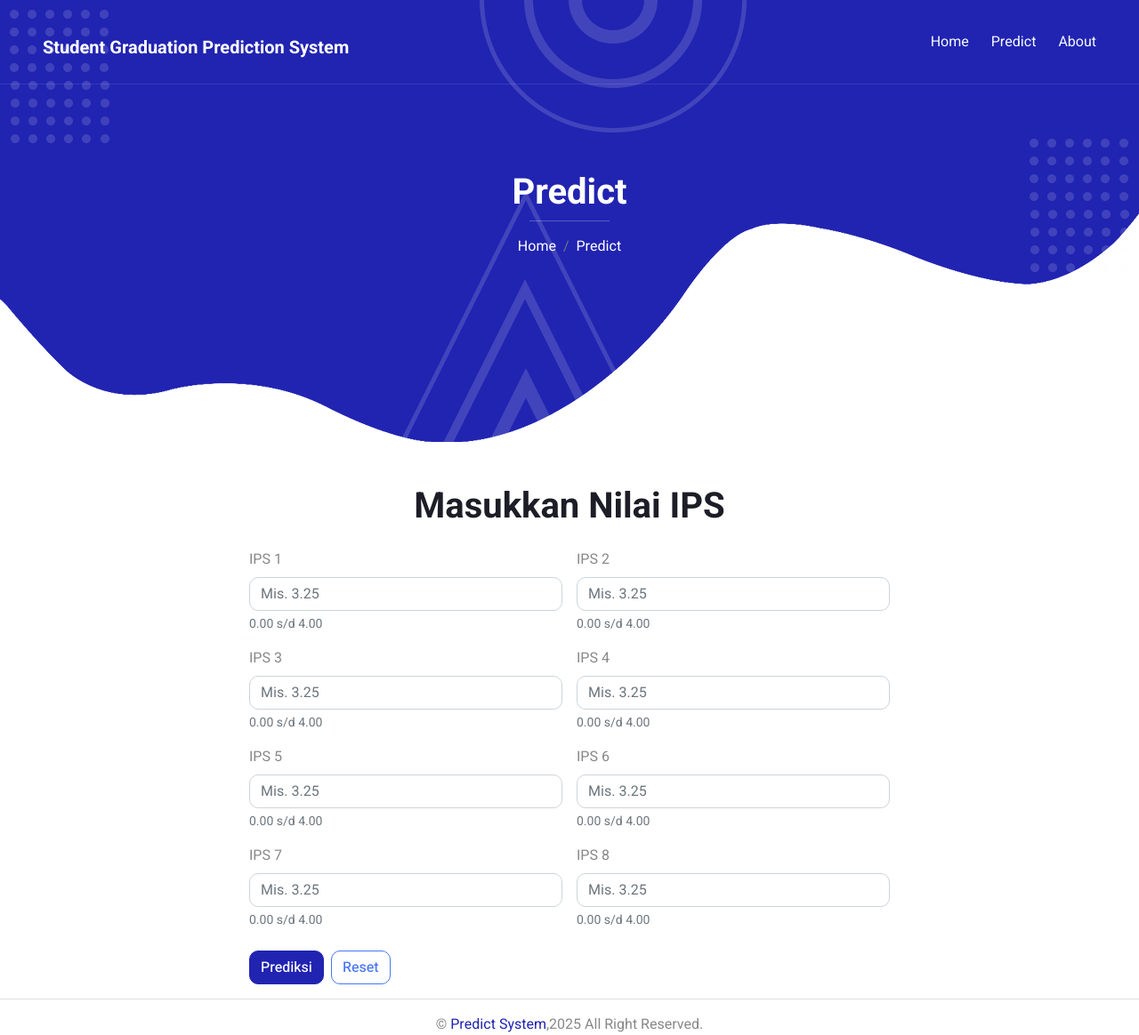
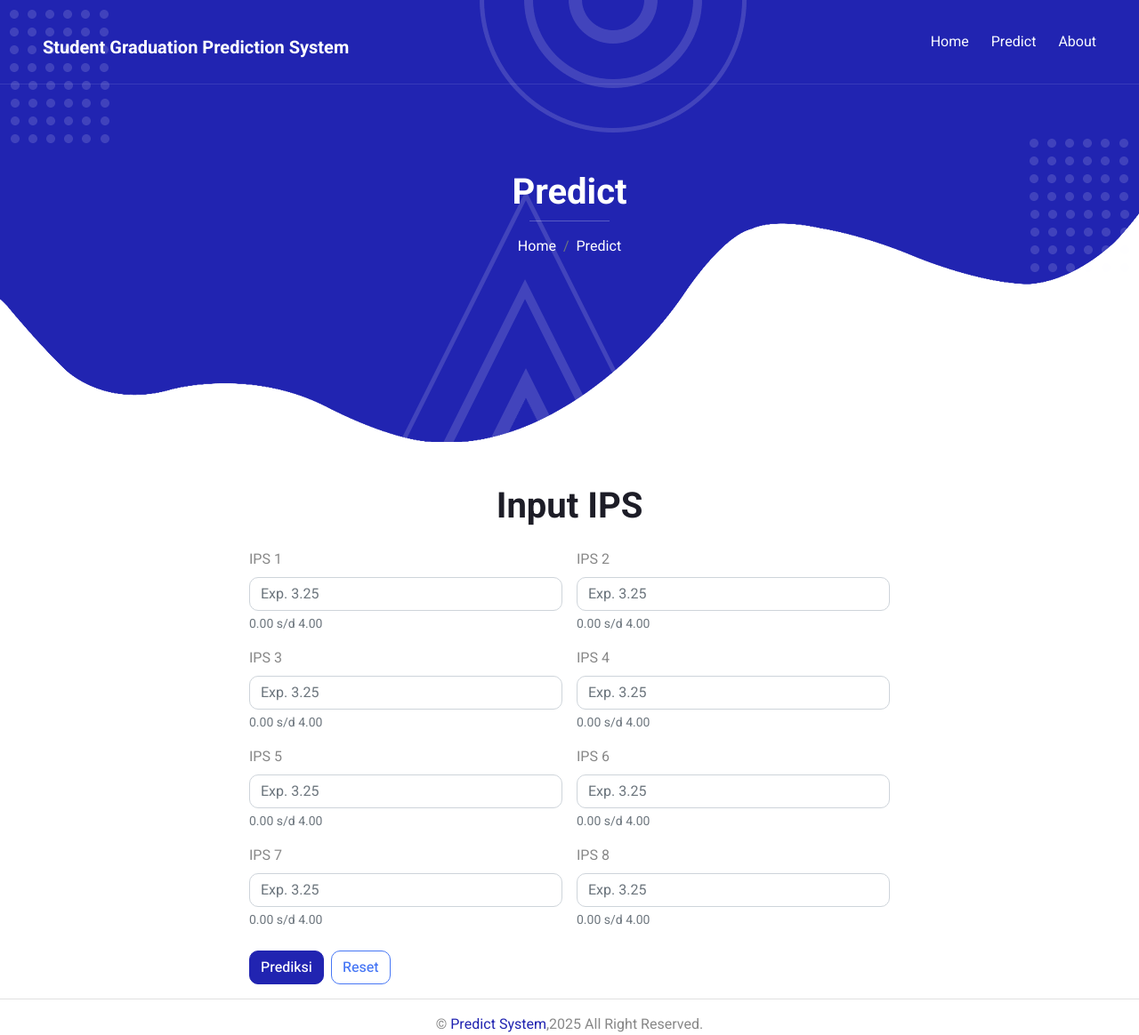
Before and after one commit to runcodebagus/predikat, a Flask app: page /prediksi in a window 1280 px wide. Shown: the whole page at 89% size. Run offline with Flask 3, Linux system fonts and the light colour scheme; parts of the project's set-up code (start-up, migrations or seed data) failed here and were passed over; some libraries are stand-ins or nearby versions.

Commit message:
fix english

```diff
--- a/templates/prediksi.html
+++ b/templates/prediksi.html
@@ -20,7 +20,7 @@
 </div>
 
 <div class="container">
-  <h1 class="text-center mb-4">Masukkan Nilai IPS</h1>
+  <h1 class="text-center mb-4">Input IPS</h1>
 
   <form id="ips-form" action="{{ url_for('predict') }}" method="post" class="mx-auto" style="max-width: 720px;">
     <div class="row g-3">
@@ -32,7 +32,7 @@
           class="form-control"
           id="ips{{i}}"
           name="ips{{i}}"
-          placeholder="Mis. 3.25"
+          placeholder="Exp. 3.25"
           min="0"
           max="4"
           step="0.01"
```
